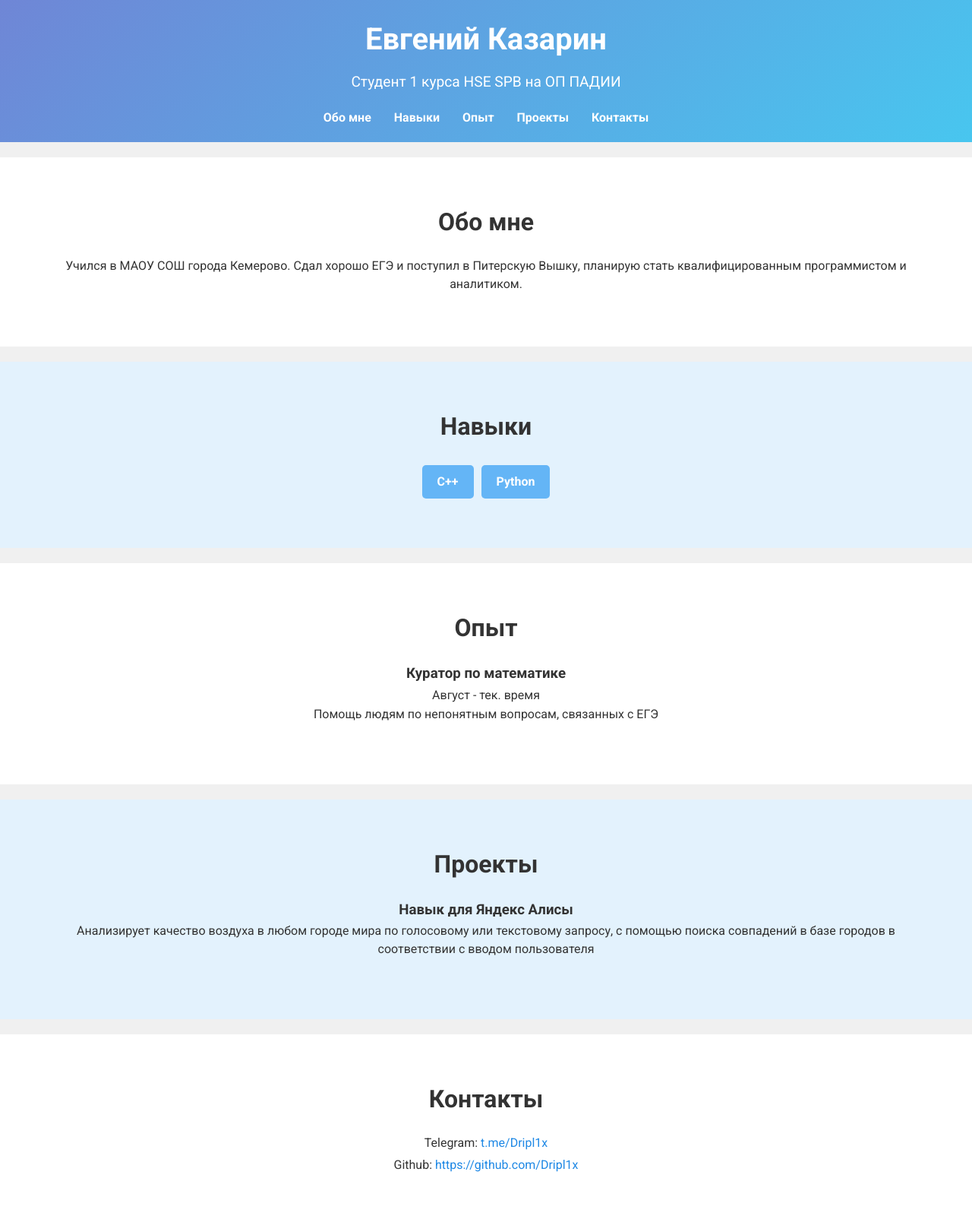
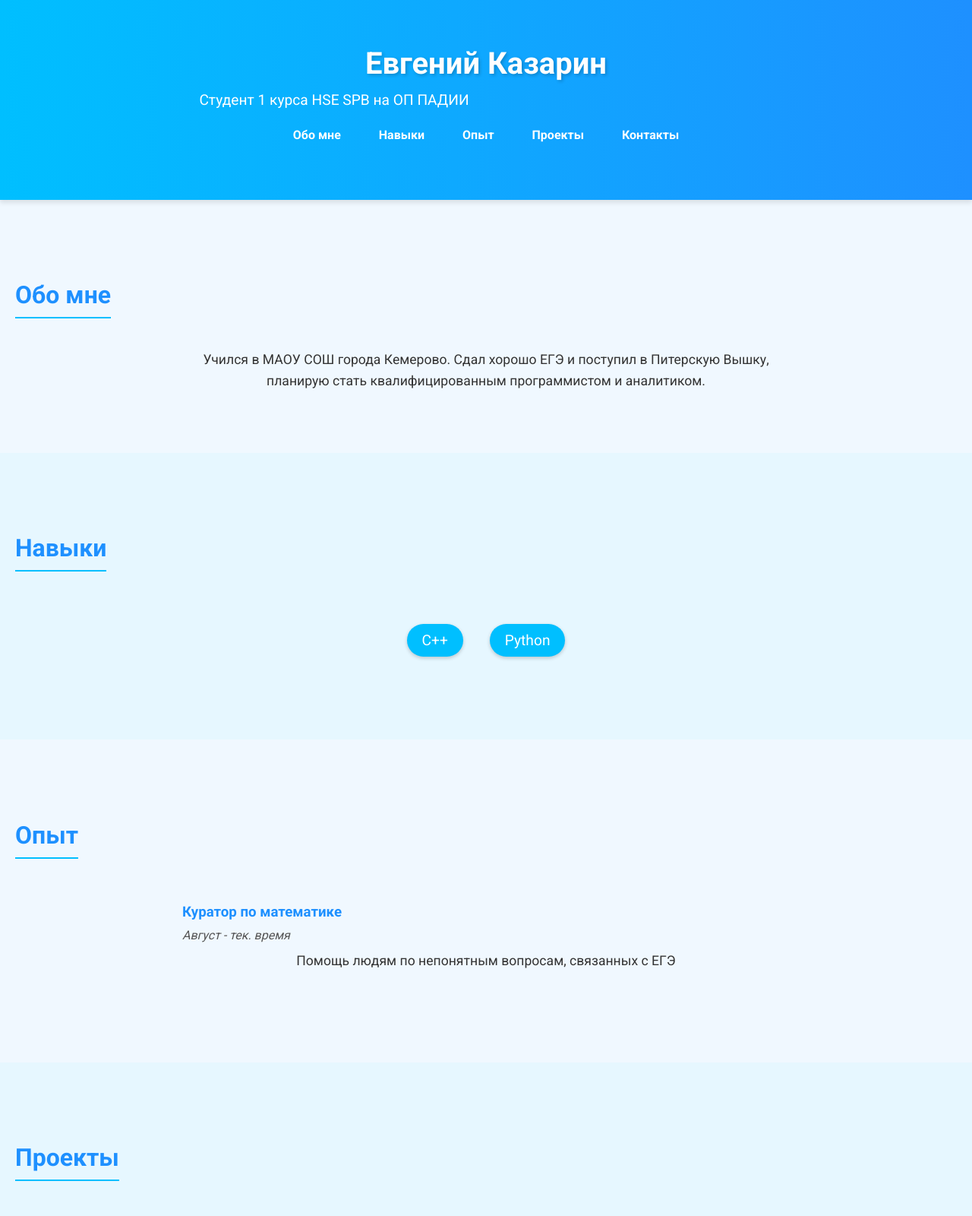
Before and after one commit to Dripl1x/Dripl1x.github.io, a plain HTML site: page index.html in a window 1280 px wide. Shown: the top 1600 px of the page at 76% size. Drawn offline with Linux system fonts and the light colour scheme.

Commit message:
Update style.css

```diff
--- a/style.css
+++ b/style.css
@@ -1,68 +1,92 @@
-* {
+/* Основные стили */
+body {
+    font-family: 'Roboto', sans-serif;
     margin: 0;
     padding: 0;
-    box-sizing: border-box;
+    background-color: #f0f8ff;
+    color: #333;
 }
-
-body {
-    font-family: 'Roboto', sans-serif;
-    line-height: 1.6;
-    color: #333;
-    background-color: #f0f0f0;
-}
-
-.container {
-    width: 90%;
-    max-width: 1200px;
-    margin: 0 auto;
+header .container p {
     text-align: center;
 }
 
+
+#typewriter::after {
+    content: '|';
+    animation: blink 0.7s infinite;
+}
+
+@keyframes blink {
+    0%, 50% {
+        opacity: 1;
+    }
+    51%, 100% {
+        opacity: 0;
+    }
+}
+
+#backToTopBtn:hover {
+    background-color: #00bfff;
+    transform: translateY(-5px);
+}
+
+.section.visible {
+    opacity: 1;
+    transform: translateY(0);
+}
+
+/* Шапка */
 header {
-    background: linear-gradient(135deg, #6f86d6, #48c6ef);
+    background: linear-gradient(to right, #00bfff, #1e90ff);
     color: white;
-    padding: 20px 0;
-    position: sticky;
-    top: 0;
-    z-index: 1000;
+    padding: 40px 0; /* Увеличено для большего наполнения */
+    text-align: center;
+    box-shadow: 0 4px 6px rgba(0, 0, 0, 0.1);
 }
 
 header h1 {
+    margin: 0;
     font-size: 2.5em;
-    margin-bottom: 10px;
+    text-shadow: 2px 2px 4px rgba(0, 0, 0, 0.2);
 }
 
 header p {
     font-size: 1.2em;
-    margin-bottom: 20px;
+    margin: 10px 0;
 }
 
+/* Навигация */
 nav ul {
     list-style: none;
     padding: 0;
     display: flex;
-    justify-content: center;
+    justify-content: center; /* Центрируем пункты меню */
+    gap: 20px; /* Добавляем отступ между пунктами */
+    flex-wrap: wrap;
+    margin-top: 20px;
 }
 
 nav ul li {
-    margin: 0 15px;
+    /* Убираем display: inline; */
 }
 
 nav ul li a {
+    color: white;
     text-decoration: none;
-    color: white;
     font-weight: bold;
-    transition: color 0.3s;
+    transition: color 0.3s ease;
+    padding: 10px 15px; /* Добавляем padding для увеличенной зоны клика */
+    border-radius: 5px;
 }
 
 nav ul li a:hover {
-    color: #ffeb3b;
+    color: #f0f8ff;
+    background-color: rgba(255, 255, 255, 0.2); /* Добавляем фон при наведении */
 }
 
+/* Секции */
 .section {
-    background-color: white;
-    padding: 60px 20px;
-    margin: 20px 0;
+    padding: 80px 20px; /* Увеличиваем отступы для более "наполенного" вида */
     opacity: 0;
     transform: translateY(20px);
     transition: all 0.6s ease-in-out;
@@ -74,68 +98,215 @@ nav ul li a:hover {
 }
 
 .bg-light {
-    background-color: #e3f2fd;
+    background-color: #e6f7ff;
 }
 
 h2 {
     font-size: 2em;
-    margin-bottom: 20px;
-    color: #333;
+    color: #1e90ff;
+    border-bottom: 2px solid #00bfff;
+    display: inline-block;
+    padding-bottom: 10px;
+    margin-bottom: 40px; /* Добавляем отступ снизу */
 }
 
-p, li {
-    margin-bottom: 10px;
-    line-height: 1.5;
-    text-align: center;
+p {
+    font-size: 1.1em;
+    line-height: 1.6;
+    text-align: center; /* Центрируем текст */
+    max-width: 800px; /* Ограничиваем ширину текста для лучшей читаемости */
+    margin: 0 auto; /* Центрируем абзацы */
 }
 
+/* Список навыков */
 .skills-list {
+    list-style: none;
+    padding: 0;
+    font-size: 1.2em;
+    display: flex;
+    justify-content: center;
+    flex-wrap: wrap;
+    gap: 15px; /* Добавляем отступ между элементами */
+}
+
+.skills-list li {
+    background-color: #00bfff;
+    color: white;
+    padding: 10px 20px;
+    margin: 10px;
+    border-radius: 25px;
+    /* Убираем display: inline-block; */
+    box-shadow: 0 2px 5px rgba(0, 0, 0, 0.2);
+    transition: transform 0.3s, background-color 0.3s;
+}
+
+.skills-list li:hover {
+    transform: translateY(-5px);
+    background-color: #1e90ff;
+}
+
+/* Опыт работы */
+.job {
+    margin-bottom: 40px; /* Увеличиваем отступ снизу */
+    text-align: left; /* Выравниваем текст по левому краю */
+    max-width: 800px; /* Ограничиваем ширину для читаемости */
+    margin-left: auto;
+    margin-right: auto;
+}
+
+.job h3 {
+    color: #1e90ff;
+    margin-bottom: 10px;
+}
+
+.job span {
+    display: block;
+    font-style: italic;
+    color: #555;
+    margin-bottom: 10px;
+}
+
+.job p {
+    margin: 0;
+}
+
+/* Проекты */
+.project {
+    margin-bottom: 40px;
+    text-align: left; /* Выравниваем текст по левому краю */
+    max-width: 800px;
+    margin-left: auto;
+    margin-right: auto;
+}
+
+.project h3 {
+    color: #1e90ff;
+    margin-bottom: 10px;
+}
+
+.project p {
+    margin: 0 0 10px 0; /* Добавляем нижний отступ */
+}
+
+.project a {
+    display: inline-block;
+    margin-top: 10px;
+    color: #1e90ff;
+    text-decoration: none;
+    border: 2px solid #1e90ff;
+    padding: 8px 16px;
+    border-radius: 5px;
+    transition: background-color 0.3s, color 0.3s;
+}
+
+.project a:hover {
+    background-color: #1e90ff;
+    color: white;
+}
+
+/* Контакты */
+.contact-list {
     list-style: none;
     padding: 0;
     display: flex;
     justify-content: center;
-}
-
-.skills-list li {
-    background-color: #64b5f6;
-    color: white;
-    padding: 10px 20px;
-    margin: 5px;
-    border-radius: 5px;
-    font-weight: bold;
-}
-
-.job, .project {
-    margin-bottom: 20px;
-}
-
-footer {
-    background-color: #6f86d6;
-    color: white;
-    text-align: center;
-    padding: 15px 0;
-}
-
-footer p {
-    margin: 0;
-}
-
-.contact-list {
-    list-style: none;
-    padding: 0;
-    text-align: center;
+flex-direction: column;
+    align-items: center;
+    gap: 15px;
 }
 
 .contact-list li {
-    margin: 5px 0;
+    font-size: 1.2em;
 }
 
 .contact-list a {
-    color: #1e88e5;
+    color: #1e90ff;
     text-decoration: none;
     transition: color 0.3s;
 }
 
 .contact-list a:hover {
-    color: #0056b3;
+    text-decoration: underline;
+    color: #00bfff;
 }
+
+/* Подвал */
+footer {
+    background-color: #1e90ff;
+    color: white;
+    text-align: center;
+    padding: 20px 0;
+    box-shadow: 0 -4px 6px rgba(0, 0, 0, 0.1);
+}
+
+footer p {
+    margin: 0;
+    font-size: 0.9em;
+}
+
+/* Анимации появления секций */
+@keyframes fadeInUp {
+    from {
+        opacity: 0;
+        transform: translateY(20px);
+    }
+    to {
+        opacity: 1;
+        transform: translateY(0);
+    }
+}
+
+/* Добавляем анимацию к секциям */
+.section.visible {
+    animation: fadeInUp 0.6s ease-out forwards;
+}
+header .container {
+    max-width: 1200px;
+    margin: 0 auto;
+    padding: 20px;
+    text-align: center; /* Центрирует текст */
+}
+
+header .container p {
+    font-size: 1.2em;
+    margin-top: 10px;
+}
+
+/* Адаптивность */
+@media (max-width: 768px) {
+    nav ul {
+        flex-direction: column;
+        gap: 10px;
+    }
+
+    header {
+        padding: 30px 0;
+    }
+
+    .section {
+        padding: 60px 10px;
+    }
+
+    h2 {
+        font-size: 1.8em;
+    }
+
+    .skills-list {
+        flex-direction: column;
+        align-items: center;
+    }
+
+    .skills-list li {
+        width: 80%;
+        text-align: center;
+    }
+
+    .job, .project {
+        text-align: center; /* Центрируем текст на мобильных устройствах */
+    }
+
+    .project a {
+        width: 100%;
+        text-align: center;
+    }
+}
```
